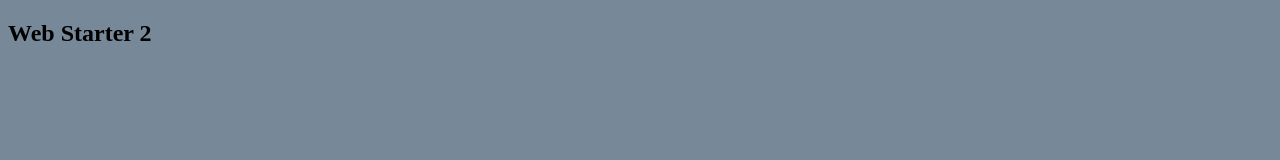
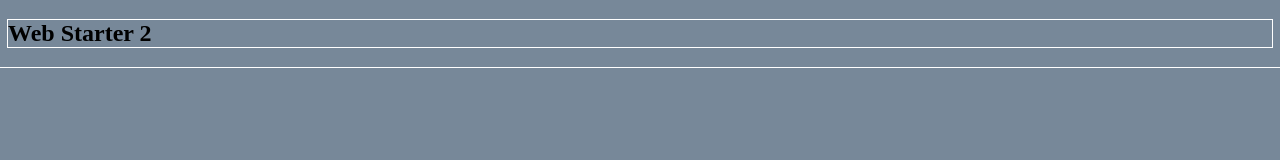
Before and after one commit to MarlenaMizzoni/Web-2-Starter, a plain HTML site: page index.html in a window 1280 px wide. Drawn offline with Linux system fonts and the light colour scheme.

Commit message:
Diagnostic Styling

```diff
--- a/style.css
+++ b/style.css
@@ -1,3 +1,9 @@
+/* Diagnostic Styling */
+* {
+    outline: 1px white solid;
+}
+
+
 body {
     background: lightslategray;
    }
```
